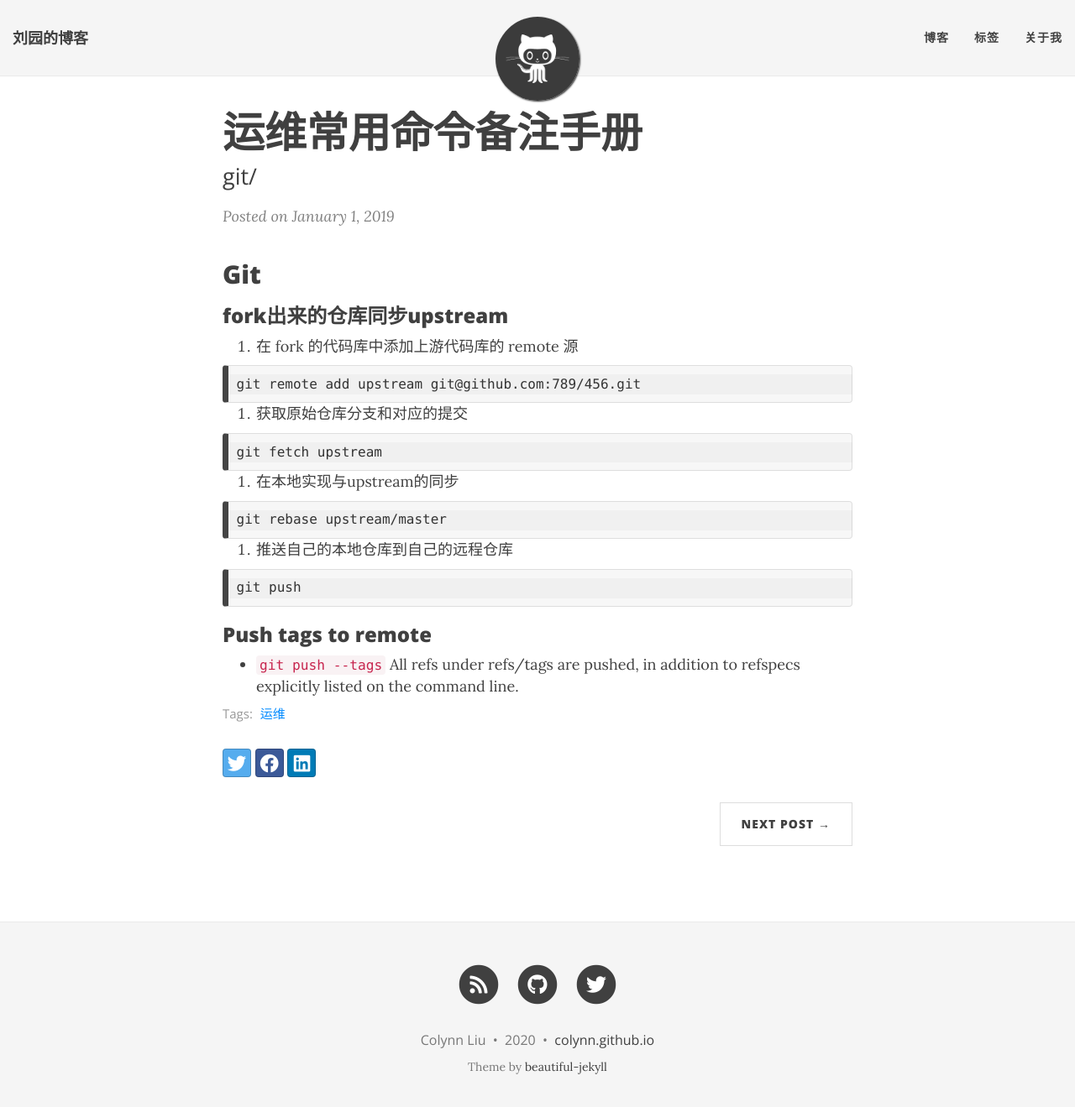
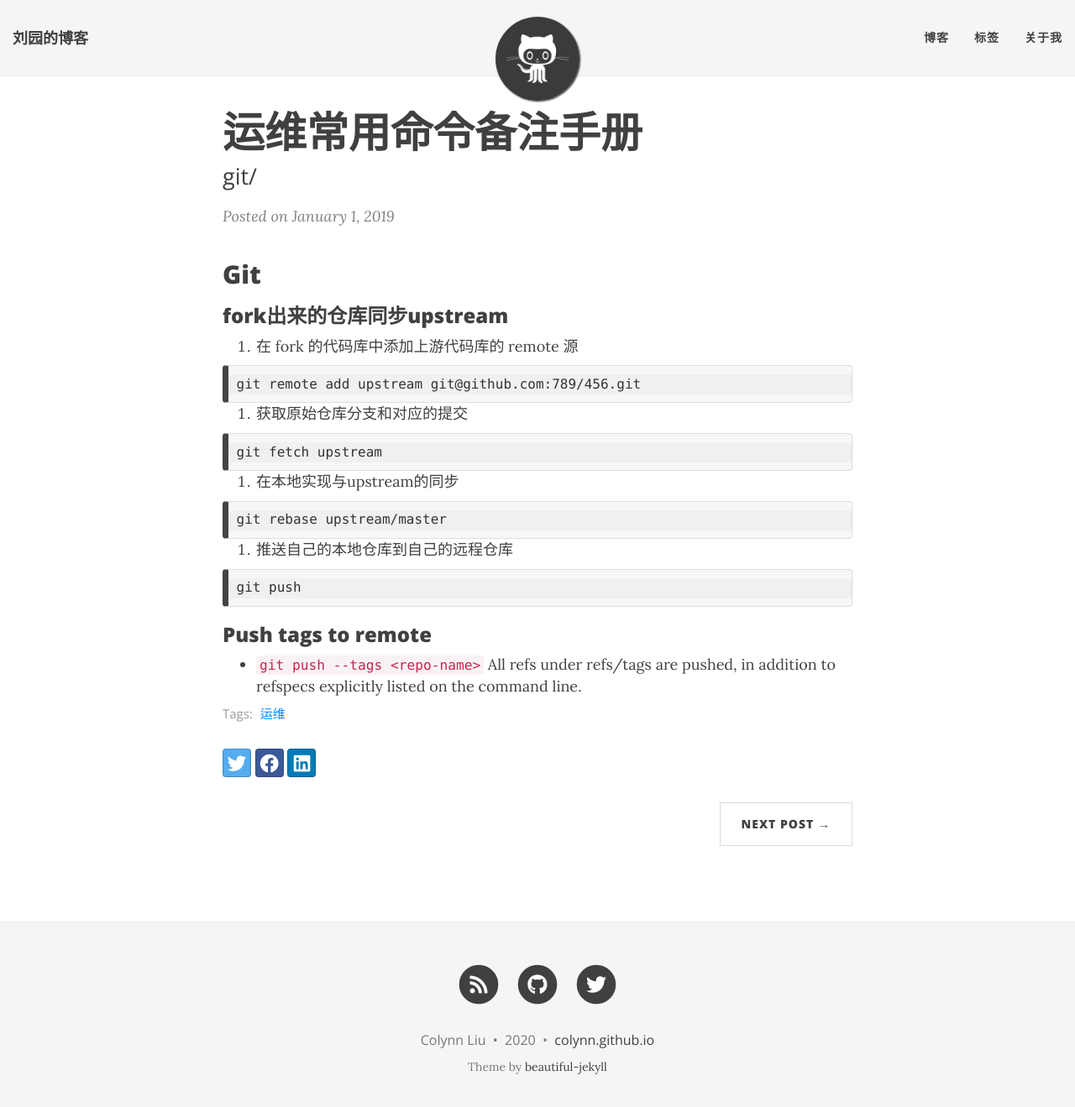
Before and after one commit to colynn/colynn.github.io, a Jekyll site: the page built from _posts/2019-01-01-ops-notes.md, in a window 1280 px wide and 1332 px high. Shown: the top 1319 px of the window at 84% size. Built offline with Jekyll 4.4.1, drawn with Linux system fonts in a browser that asks for light colours; nearby versions of some CDN libraries; comment, search, counter and statistics services are not loaded; part of the change alters nothing that is shown.

Commit message:
add repo name

```diff
--- a/_posts/2019-01-01-ops-notes.md
+++ b/_posts/2019-01-01-ops-notes.md
@@ -36,4 +36,4 @@ git push
 
 ### Push tags to remote
 
-* `git push --tags`  All refs under refs/tags are pushed, in addition to refspecs explicitly listed on the command line.
+* `git push --tags <repo-name>`  All refs under refs/tags are pushed, in addition to refspecs explicitly listed on the command line.
```
